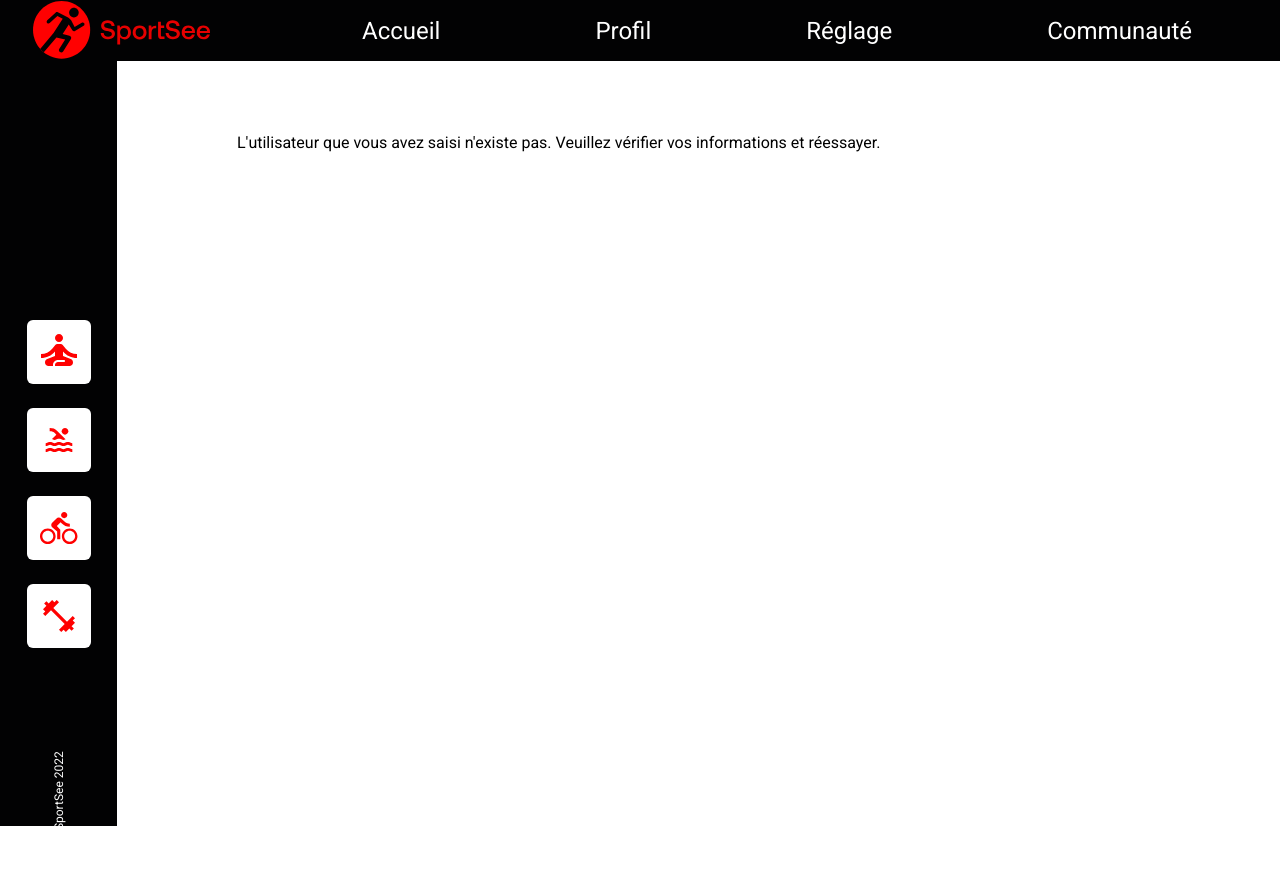
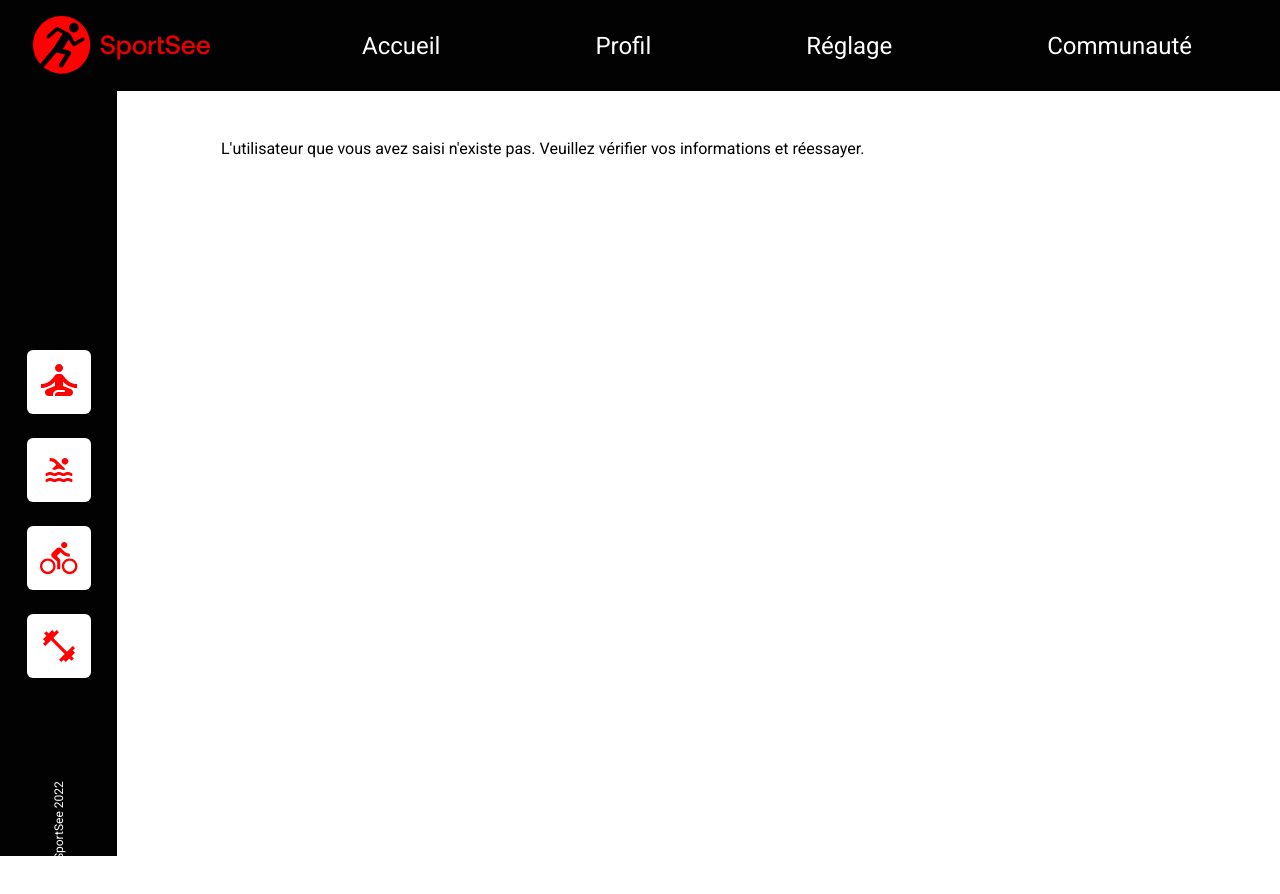
Before and after one commit to yann-lcrx/YannickLacroix_DFE12_16082022, a React (Create React App) app: page / in a window 1280 px wide. Shown: the top 894 px of the page. Built offline with nearby package versions, Linux system fonts and the light colour scheme.

Commit message:
styles: remove scroll on all resolutions

```diff
--- a/src/styles/AppLayout.module.scss
+++ b/src/styles/AppLayout.module.scss
@@ -15,7 +15,7 @@
     gap: 19 * $mu;
     align-items: center;
     img {
-      padding-left: 4 * $mu;
+      padding: 2 * $mu 0 2 * $mu 4 * $mu;
     }
 
     nav {
@@ -73,7 +73,7 @@
 
   .view {
     flex: 1;
-    padding-top: 7 * $mu;
+    padding-top: 6 * $mu;
     @include tablet {
       padding-top: 4 * $mu;
     }
--- a/src/styles/components/DataCard.module.scss
+++ b/src/styles/components/DataCard.module.scss
@@ -11,7 +11,7 @@
 
   @include tablet {
     width: 160px;
-    padding: 4 * $mu 2 * $mu 4 * $mu 4 * $mu;
+    padding: 4 * $mu 2 * $mu 3 * $mu 4 * $mu;
     gap: 1.5 * $mu;
   }
   > div {
--- a/src/styles/dashboard.module.scss
+++ b/src/styles/dashboard.module.scss
@@ -2,10 +2,10 @@
 @import "mixins";
 
 .Dashboard {
-  padding: 2 * $mu;
+  padding-right: $mu;
   display: flex;
   flex-direction: column;
-  gap: 9 * $mu;
+  gap: 8 * $mu;
   @include tablet {
     gap: 5 * $mu;
   }
@@ -23,7 +23,7 @@
     display: flex;
     gap: 4 * $mu;
     @include tablet {
-      gap: 3 * $mu;
+      gap: $mu;
     }
   }
 
```
